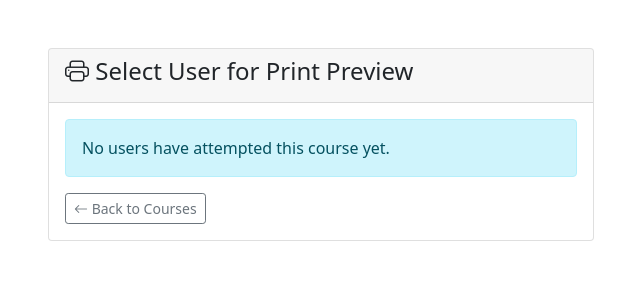
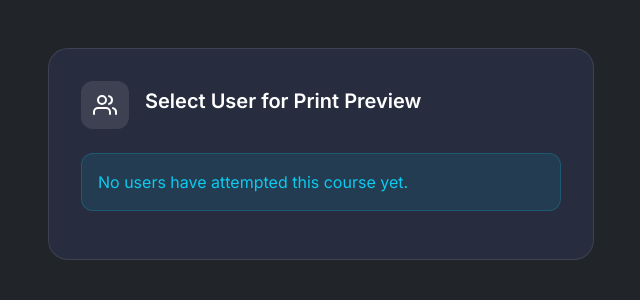
Before and after one commit to alrenz19/lms, a PHP site: page /print_course.php in a window 1280 px wide. Shown: the top 300 px of the page, without its empty margins (319-959 px from the left). Run offline with PHP 8.4, Linux system fonts and the light colour scheme; the visitor is signed in with stand-in values (Sample User, id 1); data that the repository does not hold is empty; some libraries are stand-ins or nearby versions.

Commit message:
Improved styling and fixed print previewing

```diff
--- a/print_course.php
+++ b/print_course.php
@@ -36,16 +36,214 @@ if (!$selected_user_id) {
         <title>Select User - Print Preview</title>
         <link href="https://cdn.jsdelivr.net/npm/bootstrap@5.1.3/dist/css/bootstrap.min.css" rel="stylesheet">
         <link rel="stylesheet" href="https://cdn.jsdelivr.net/npm/bootstrap-icons@1.7.2/font/bootstrap-icons.css">
+        <link rel="stylesheet" href="assets/css/dashboard.css">
+        <style>
+            /* Print Styles */
+            @page {
+                size: A4;
+                margin: 0.5cm;
+            }
+
+            @media print {
+                body {
+                    margin: 0;
+                    padding: 15mm;
+                    width: 210mm;
+                    height: 297mm;
+                    font-size: 12px;
+                    line-height: 1.4;
+                    background: white !important;
+                    color: black !important;
+                }
+
+                .no-print {
+                    display: none !important;
+                }
+
+                .header {
+                    text-align: center;
+                    margin-bottom: 20px;
+                }
+
+                .student-info {
+                    display: grid;
+                    grid-template-columns: 1fr 1fr;
+                    margin-bottom: 20px;
+                    font-size: 12px;
+                    border-bottom: 1px solid #ddd;
+                    padding-bottom: 10px;
+                }
+
+                .question {
+                    margin-bottom: 15px;
+                    page-break-inside: avoid;
+                }
+
+                .options {
+                    margin-left: 25px;
+                    columns: 2;
+                    column-gap: 30px;
+                }
+
+                .option {
+                    margin: 3px 0;
+                    break-inside: avoid;
+                }
+
+                .circle {
+                    display: inline-flex;
+                    align-items: center;
+                    justify-content: center;
+                    width: 16px;
+                    height: 16px;
+                    border-radius: 50%;
+                    border: 1.5px solid #000;
+                    margin-right: 8px;
+                    font-size: 11px;
+                }
+
+                .correct {
+                    border: 2px solid #28a745;
+                    background-color: #d4edda;
+                }
+
+                .incorrect {
+                    border: 2px solid #dc3545;
+                    background-color: #f8d7da;
+                }
+
+                .quiz-header {
+                    background: #f8f9fa !important;
+                    padding: 10px;
+                    margin: 15px 0;
+                    border-left: 4px solid #007bff;
+                    page-break-inside: avoid;
+                }
+
+                h1 {
+                    font-size: 18px;
+                    margin-bottom: 10px;
+                }
+
+                h3 {
+                    font-size: 14px;
+                    margin: 0;
+                }
+            }
+
+            /* Dark Theme Styles */
+            .select-user-card {
+                background: rgba(42, 47, 69, 0.8);
+                backdrop-filter: blur(10px);
+                border: 1px solid rgba(255, 255, 255, 0.1);
+                border-radius: 20px;
+                padding: 2rem;
+            }
+
+            .select-user-card .card-header {
+                background: transparent;
+                border-bottom: 1px solid rgba(255, 255, 255, 0.1);
+                padding-bottom: 1rem;
+                margin-bottom: 1.5rem;
+            }
+
+            .select-user-card h4 {
+                color: white;
+                font-size: 1.25rem;
+                font-weight: 600;
+                display: flex;
+                align-items: center;
+                gap: 0.5rem;
+            }
+
+            .form-label {
+                color: rgba(255, 255, 255, 0.8);
+                font-weight: 500;
+                margin-bottom: 0.5rem;
+            }
+
+            .form-select {
+                background-color: rgba(26, 31, 55, 0.5);
+                border: 1px solid rgba(255, 255, 255, 0.1);
+                color: white;
+                border-radius: 12px;
+                padding: 0.75rem 1rem;
+            }
+
+            .form-select:focus {
+                background-color: rgba(26, 31, 55, 0.5);
+                border-color: #667eea;
+                box-shadow: 0 0 0 2px rgba(102,126,234,0.2);
+                color: white;
+            }
+
+            .form-select option {
+                background-color: #2a2f45;
+                color: white;
+            }
+
+            .alert-info {
+                background: rgba(13, 202, 240, 0.1);
+                border: 1px solid rgba(13, 202, 240, 0.2);
+                color: #0dcaf0;
+                border-radius: 12px;
+            }
+
+            /* Print Preview Styles */
+            .quiz-section {
+                background: rgba(42, 47, 69, 0.8);
+                border-radius: 15px;
+                margin-bottom: 1.5rem;
+                overflow: hidden;
+            }
+
+            .quiz-header {
+                background: rgba(26, 31, 55, 0.5);
+                padding: 1rem;
+                border-left: 4px solid #667eea;
+            }
+
+            .quiz-header h3 {
+                color: white;
+                margin-bottom: 0.5rem;
+            }
+
+            .question {
+                padding: 1rem;
+                border-bottom: 1px solid rgba(255, 255, 255, 0.1);
+            }
+
+            .question:last-child {
+                border-bottom: none;
+            }
+
+            .options {
+                margin-top: 0.75rem;
+            }
+
+            .option {
+                color: rgba(255, 255, 255, 0.8);
+                margin: 0.5rem 0;
+            }
+        </style>
     </head>
-    <body>
+    <body class="bg-dark">
         <div class="container mt-5">
             <div class="row justify-content-center">
                 <div class="col-md-6">
-                    <div class="card">
-                        <div class="card-header">
-                            <h4><i class="bi bi-printer"></i> Select User for Print Preview</h4>
+                    <div class="select-user-card">
+                        <div class="d-flex align-items-center mb-4">
+                            <div class="stats-icon me-3">
+                                <svg xmlns="http://www.w3.org/2000/svg" width="24" height="24" viewBox="0 0 24 24" fill="none" stroke="currentColor" stroke-width="2" stroke-linecap="round" stroke-linejoin="round">
+                                    <path d="M17 21v-2a4 4 0 0 0-4-4H5a4 4 0 0 0-4 4v2"></path>
+                                    <circle cx="9" cy="7" r="4"></circle>
+                                    <path d="M23 21v-2a4 4 0 0 0-3-3.87"></path>
+                                    <path d="M16 3.13a4 4 0 0 1 0 7.75"></path>
+                                </svg>
                             </div>
-                        <div class="card-body">
+                            <h4>Select User for Print Preview</h4>
+                        </div>
+
                         <?php if (empty($users)): ?>
                             <div class="alert alert-info">
                                 No users have attempted this course yet.
@@ -53,31 +251,28 @@ if (!$selected_user_id) {
                         <?php else: ?>
                             <form action="print_course.php" method="GET">
                                 <input type="hidden" name="id" value="<?php echo $course_id; ?>">
-                                    <div class="mb-3">
-                                        <label for="user_id" class="form-label">Select User</label>
+                                <div class="mb-4">
                                     <select class="form-select" name="user_id" id="user_id" required>
                                         <option value="">Choose a user...</option>
                                         <?php foreach ($users as $user): ?>
                                             <option value="<?php echo $user['id']; ?>">
                                                 <?php echo htmlspecialchars($user['full_name']); ?>
-                                                    (<?php echo htmlspecialchars($user['username']); ?>)
+                                                (@<?php echo htmlspecialchars($user['username']); ?>)
                                             </option>
                                         <?php endforeach; ?>
                                     </select>
                                 </div>
-                                    <div class="d-grid">
-                                        <button type="submit" class="btn btn-primary">
-                                            <i class="bi bi-eye"></i> Preview Report
+                                <button type="submit" class="btn btn-primary w-100 action-button">
+                                    <div class="d-flex align-items-center justify-content-center w-100">
+                                        <svg xmlns="http://www.w3.org/2000/svg" width="18" height="18" viewBox="0 0 24 24" fill="none" stroke="currentColor" stroke-width="2" stroke-linecap="round" stroke-linejoin="round" class="me-2">
+                                            <path d="M1 12s4-8 11-8 11 8 11 8-4 8-11 8-11-8-11-8z"></path>
+                                            <circle cx="12" cy="12" r="3"></circle>
+                                        </svg>
+                                        Preview Report
+                                    </div>
                                 </button>
-                                    </div>
                             </form>
                         <?php endif; ?>
-                            <div class="mt-3">
-                                <a href="manage_courses.php" class="btn btn-outline-secondary btn-sm">
-                                    <i class="bi bi-arrow-left"></i> Back to Courses
-                                </a>
-                            </div>
-                        </div>
                     </div>
                 </div>
             </div>
@@ -166,92 +361,82 @@ foreach ($results as $row) {
     <meta charset="UTF-8">
     <title>Course Progress Report - <?php echo htmlspecialchars($course['title']); ?></title>
     <style>
-        /* A4 paper size specifications */
         @page {
             size: A4;
-            margin: 1cm;
+            margin: 0.5cm;
         }
 
         @media print {
             body {
                 margin: 0;
-                padding: 15mm;
+                padding: 10mm;
                 width: 210mm;
                 height: 297mm;
-                font-size: 12px;
+                font-size: 11px;
+                line-height: 1.3;
             }
             .no-print {
-                display: none;
+                display: none !important;
             }
             .header {
-                margin-bottom: 20px;
+                text-align: center;
+
             }
             .student-info {
+                display: grid;
+                grid-template-columns: 1fr 1fr;
                 margin-bottom: 15px;
+                font-size: 11px;
             }
             .question {
-                margin-bottom: 15px;
+                margin-bottom: 10px;
                 page-break-inside: avoid;
             }
             .options {
-                margin-left: 15px;
+                margin-left: 20px;
+                columns: 2;
+                column-gap: 20px;
             }
             .option {
-                margin: 3px 0;
+                margin: 2px 0;
+                break-inside: avoid;
             }
             .circle {
                 display: inline-block;
-                width: 16px;
-                height: 16px;
+                width: 14px;
+                height: 14px;
                 border-radius: 50%;
                 border: 1px solid #000;
                 text-align: center;
-                margin-right: 8px;
-                font-size: 11px;
-                line-height: 16px;
+                margin-right: 6px;
+                font-size: 10px;
+                line-height: 14px;
             }
             .correct {
-                border: 2px solid #28a745;
+                border: 1.5px solid #28a745;
                 background-color: #d4edda;
-                color: #28a745;
-                font-weight: bold;
             }
             .incorrect {
-                border: 2px solid #dc3545;
+                border: 1.5px solid #dc3545;
                 background-color: #f8d7da;
-                color: #dc3545;
-                font-weight: bold;
             }
             .quiz-header {
                 background: #f8f9fa;
-                padding: 8px;
-                margin: 15px 0;
+                padding: 6px;
+                margin: 10px 0;
                 border-left: 3px solid #007bff;
                 page-break-inside: avoid;
-            }
-            .quiz-score {
-                color: #28a745;
-                font-weight: bold;
-            }
-            table {
                 font-size: 11px;
             }
             h1 {
-                font-size: 18px;
-            }
-            h3 {
-                font-size: 14px;
-            }
-            /* Ensure content fits on page */
-            .container {
-                max-width: 100%;
-                width: 100%;
+                font-size: 16px;
                 margin: 0;
                 padding: 0;
             }
-            /* Force page breaks between quizzes if needed */
-            .quiz-section {
-                page-break-inside: avoid;
+            h3 {
+                font-size: 13px;
+                margin: 0;
+                padding: 0;
             }
         }
     </style>
@@ -271,10 +456,8 @@ foreach ($results as $row) {
         <div class="header">
             <h1><?php echo htmlspecialchars($course['title']); ?> - Progress Report</h1>
             <div class="student-info">
-                <p><strong>Student Name:</strong> <?php echo htmlspecialchars($user['full_name']); ?></p>
-                <p><strong>Username:</strong> <?php echo htmlspecialchars($user['username']); ?></p>
-                <p><strong>Date Generated:</strong> <?php echo date('F d, Y'); ?></p>
-                <p><strong>Generated by:</strong> <?php echo htmlspecialchars($_SESSION['full_name']); ?></p>
+                <p><strong>Student:</strong> <?php echo htmlspecialchars($user['full_name']); ?></p>
+                <p><strong>Date:</strong> <?php echo date('F d, Y'); ?></p>
             </div>
         </div>
 
@@ -282,13 +465,14 @@ foreach ($results as $row) {
             <div class="quiz-section">
                 <div class="quiz-header">
                     <h3><?php echo htmlspecialchars($quiz['title']); ?></h3>
-                    <p>Score: <span class="quiz-score"><?php echo $quiz['score']; ?>/<?php echo count($quiz['questions']); ?></span></p>
-                    <p>Completion Date: <?php echo date('F d, Y', strtotime($quiz['completion_date'])); ?></p>
+                    <p>Score: <?php echo $quiz['score']; ?>/<?php echo count($quiz['questions']); ?>
+                       </p>
                 </div>
 
                 <?php foreach ($quiz['questions'] as $index => $question): ?>
                     <div class="question">
-                        <p><strong><?php echo $index + 1; ?>.</strong> <?php echo htmlspecialchars($question['text']); ?></p>
+                        <p><strong><?php echo $index + 1; ?>.</strong>
+                           <?php echo htmlspecialchars($question['text']); ?></p>
                         <div class="options">
                             <?php foreach ($question['options'] as $letter => $option): ?>
                                 <div class="option">
@@ -298,9 +482,7 @@ foreach ($results as $row) {
                                         } elseif ($letter === $question['user_answer'] && $letter !== $question['correct']) {
                                             echo 'incorrect';
                                         }
-                                    ?>">
-                                        <?php echo $letter; ?>
-                                    </span>
+                                    ?>"><?php echo $letter; ?></span>
                                     <?php echo htmlspecialchars($option); ?>
                                 </div>
                             <?php endforeach; ?>
@@ -309,11 +491,6 @@ foreach ($results as $row) {
                 <?php endforeach; ?>
             </div>
         <?php endforeach; ?>
-
-        <div class="mt-4">
-            <p><strong>Course Description:</strong></p>
-            <p><?php echo htmlspecialchars($course['description']); ?></p>
-        </div>
     </div>
 </body>
 </html>
```
Lines whose indentation alone changed are shown as unchanged.
